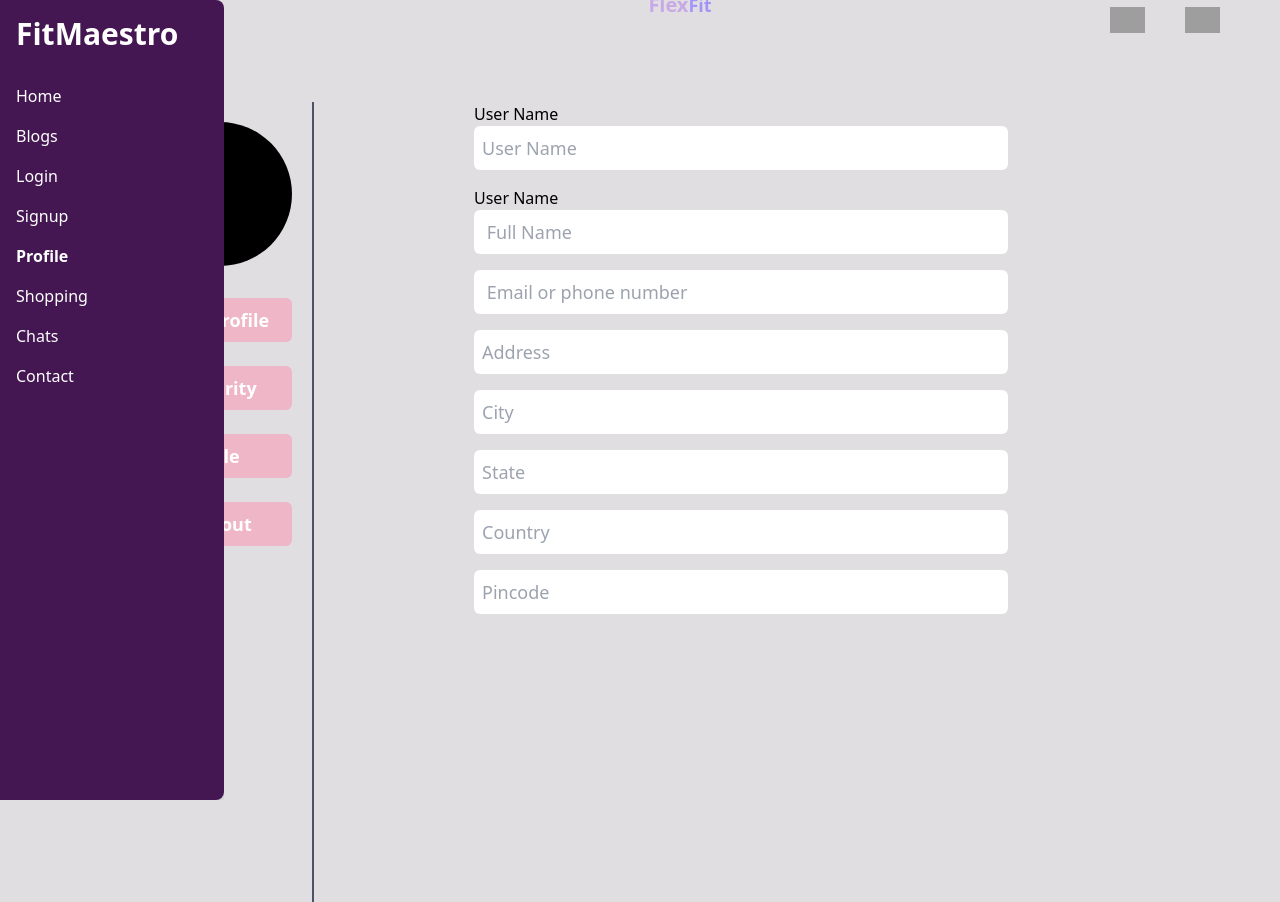
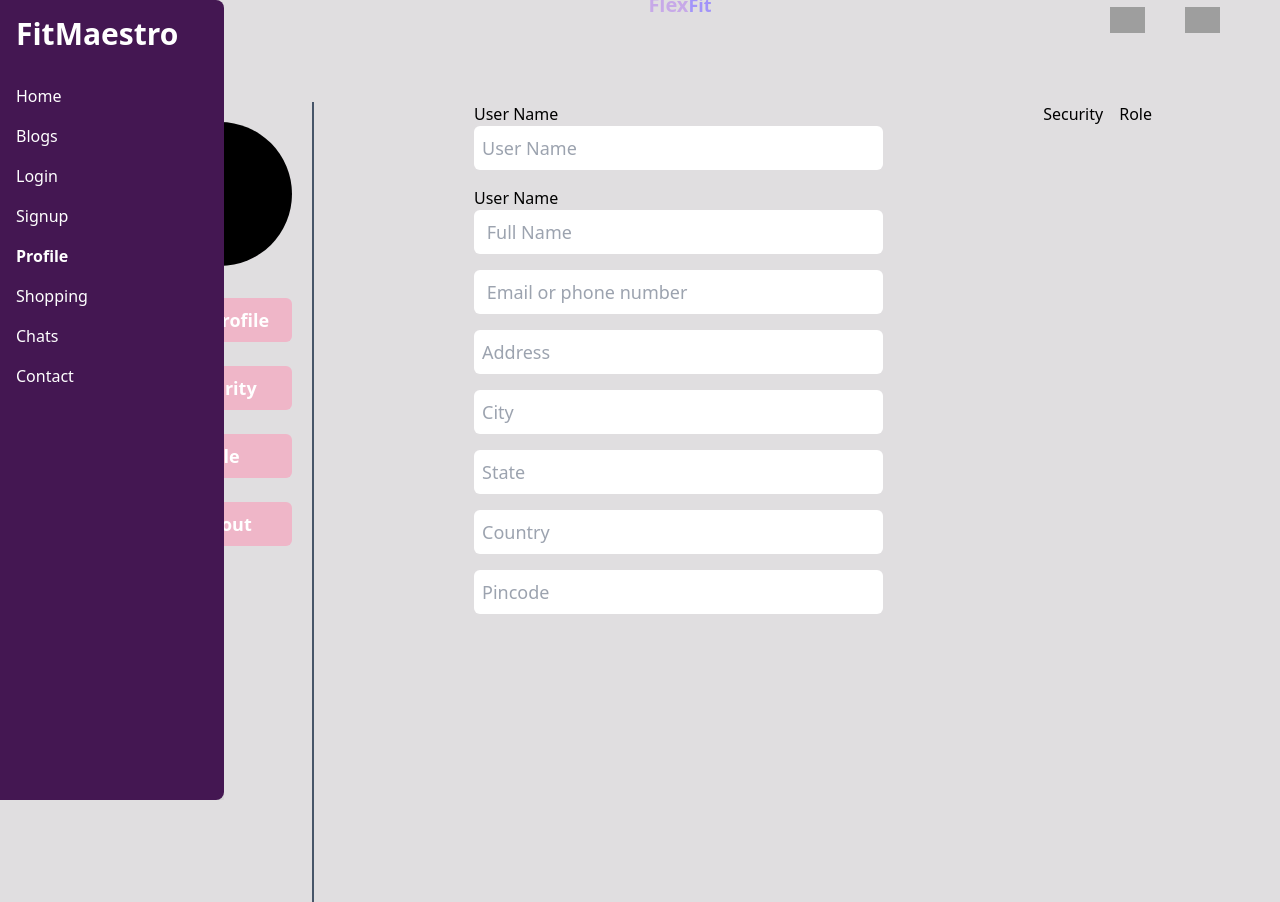
Before and after one commit to Adarsh-5454/Health-and-fitness-tracker, a React (Vite) app in the folder client/: page /profile in a window 1280 px wide. Built offline with nearby package versions, Linux system fonts and the light colour scheme; grey boxes are pictures that could not be loaded.

Commit message:
changes in Profile

```diff
--- a/client/src/pages/Profile.tsx
+++ b/client/src/pages/Profile.tsx
@@ -1,5 +1,7 @@
 import EditProfile from "../components/Profile/EditProfile";
 import ProfileNav from "../components/Profile/ProfileNav";
+import Role from "../components/Profile/Role";
+import Security from "../components/Profile/Security";
 
 const Profile = () => {
    return (
@@ -164,6 +166,8 @@ const Profile = () => {
          <div className="flex  gap-4 mt-8 px-32">
             <ProfileNav />
             <EditProfile />
+            <Security />
+            <Role />
          </div>
       </>
    );
```
